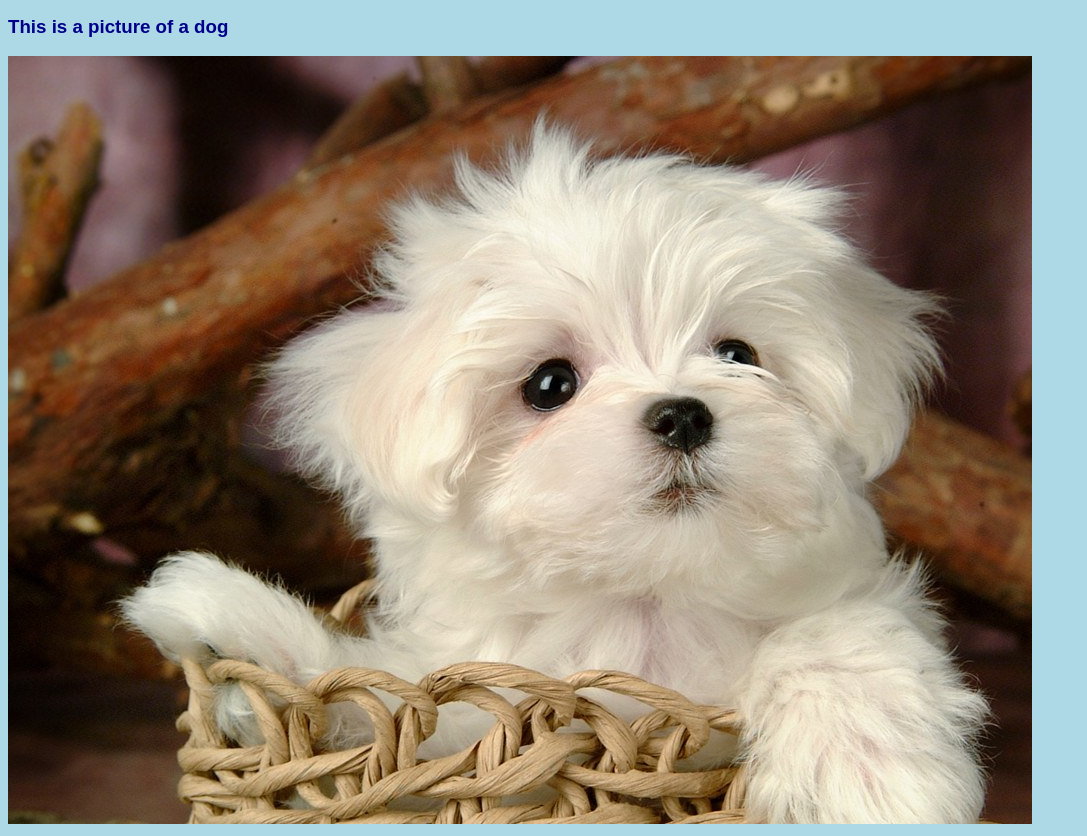
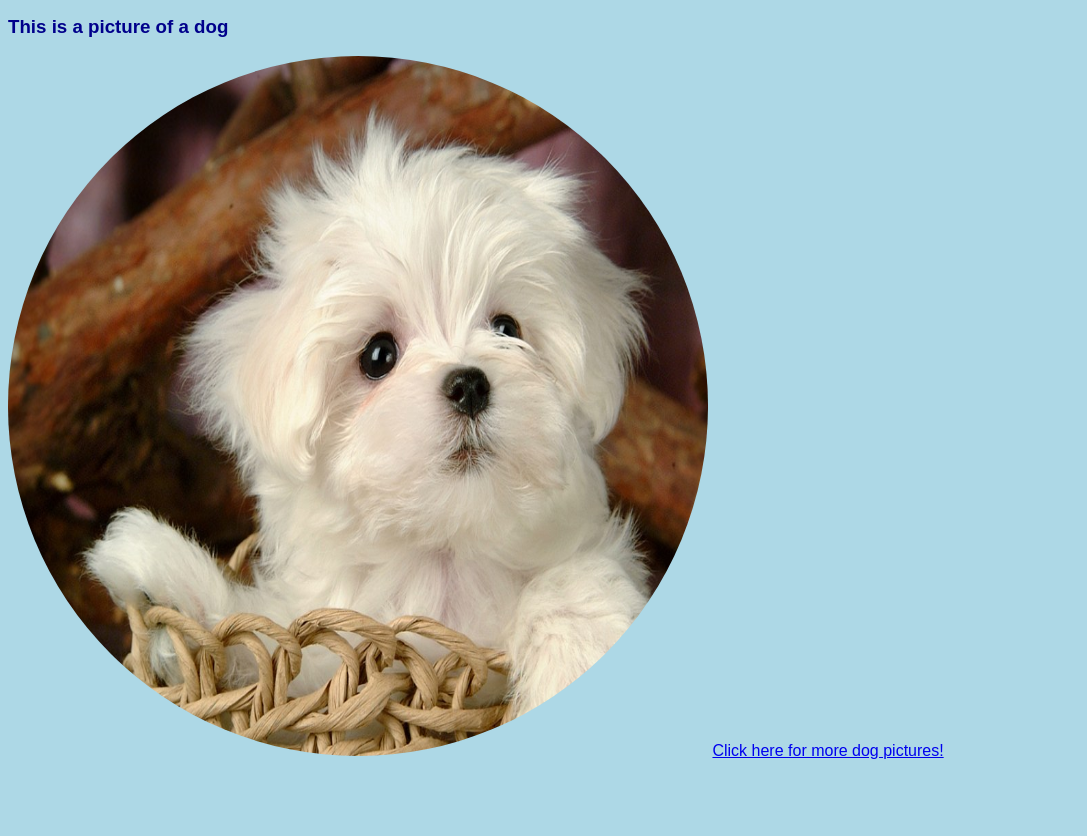
Before and after one commit to Tommy-Christafano/Repo, a plain HTML site: page index.html in a window 1280 px wide. Shown: the part 101-937 px from the top of the page, without its empty margins (0-1087 px from the left). After the commit the page ends 869 px from the top, so only its background shows below. Drawn offline with Linux system fonts and the light colour scheme.

Commit message:
exercise 2

```diff
--- a/index.css
+++ b/index.css
@@ -8,3 +8,6 @@ background-color: #ADD8E6;
 color: #00008B;
 font-family: arial, helvetica, sans-serif;
 }
+img {
+  border-radius: 50%;
+}
--- a/index.html
+++ b/index.html
@@ -11,7 +11,7 @@
         <h1>HTML and CSS Exercise 1</h1>
         <p>Welcome to my webpage!</p>
         <h3>This is a picture of a dog</h3>
-        <img src="images/dog_picture.jfif" alt="Cute dog picture"/>
-
+        <img src="images/dog_picture.jfif" alt="Cute dog picture" width="700" height="700"/>
+        <a href="HTML/Exercise2.html">Click here for more dog pictures!</a>
     </body>
 </html>
```
Also changed, not shown: HTML/Exercise2.html (added, +15 -0 lines), images/dog1.jpg (added), images/dog3.jfif (added).
